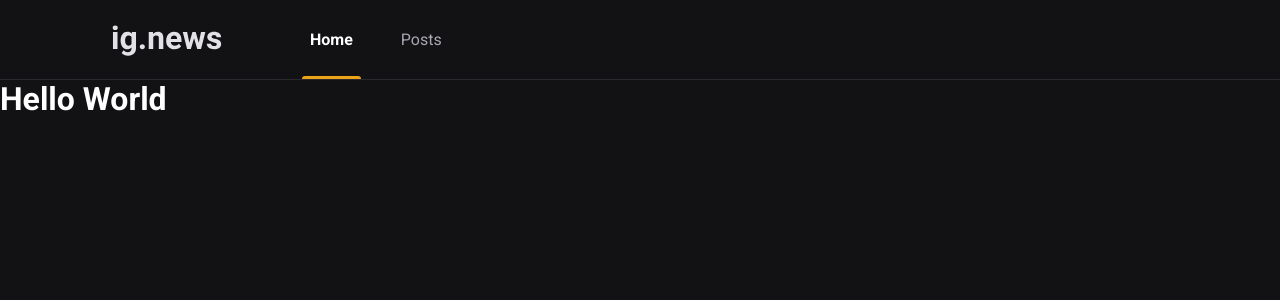
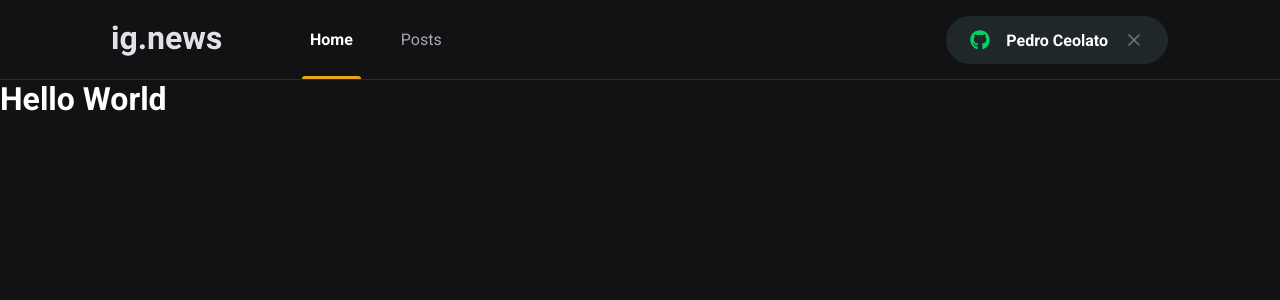
Before and after one commit to pceolato/ig.news, a Next.js app: page / in a window 1280 px wide. Shown: the top 300 px of the page. Built offline with nearby package versions, Linux system fonts and the light colour scheme.

Commit message:
feat: componente SignInButton

```diff
--- a/package.json
+++ b/package.json
@@ -12,6 +12,7 @@
     "next": "12.1.6",
     "react": "18.1.0",
     "react-dom": "18.1.0",
+    "react-icons": "^4.4.0",
     "sass": "^1.52.1"
   },
   "devDependencies": {
--- a/src/components/Header/index.tsx
+++ b/src/components/Header/index.tsx
@@ -1,3 +1,5 @@
+import { SignInButton } from '../SignInButton'
+
 import styles from './styles.module.scss'
 
 export function Header () {
@@ -9,6 +11,8 @@
                     <a className={styles.active}>Home</a>
                     <a>Posts</a>
                 </nav>
+
+                <SignInButton />
             </div>
         </header>
     )
--- a/src/components/Header/styles.module.scss
+++ b/src/components/Header/styles.module.scss
@@ -51,4 +51,8 @@
             }
         }
     }
+
+    button {
+        margin-left: auto;
+    }
 }
--- /dev/null
+++ b/src/components/SignInButton/index.tsx
@@ -0,0 +1,27 @@
+import { FiX } from 'react-icons/fi'
+import { FaGithub } from 'react-icons/fa'
+
+import styles from  './styles.module.scss'
+
+export function SignInButton() {
+    const isUserLoggedIn = true;
+
+    return isUserLoggedIn ? (
+        <button
+            type="button"
+            className={styles.signInButton}
+        >
+            <FaGithub color="#04d361" />
+            Pedro Ceolato
+            <FiX color="#737380" className={styles.closeIcons} />
+        </button>
+    ) : (
+        <button
+            type="button"
+            className={styles.signInButton}
+        >
+            <FaGithub color="#eba417" />
+            Sign in with Github
+        </button>
+    )
+}
--- /dev/null
+++ b/src/components/SignInButton/styles.module.scss
@@ -0,0 +1,33 @@
+.signInButton {
+    height: 3rem;
+    border-radius: 3rem;
+    background: var(--gray-850);
+    border: 0;
+    padding: 0 1.5rem;
+
+    display: flex;
+    align-items: center;
+    justify-content: center;
+
+    color: var(--white);
+    font-weight: bold;
+
+    svg {
+        width: 20px;
+        height: 20px;
+    }
+
+    svg:first-child {
+        margin-right: 1rem;
+    }
+
+    svg.closeIcons {
+        margin-left: 1rem;
+    }
+
+    transition: filter 0.2s;
+
+    &:hover {
+        filter: brightness(0.8);
+    }
+}
--- a/src/styles/global.scss
+++ b/src/styles/global.scss
@@ -10,6 +10,7 @@
     --gray-100: #e1e1e6;
     --gray-300: #a8a8b3;
     --gray-800: #29292e;
+    --gray-850: #1f2729;
     --gray-900: #121214;
 
     --cyan-500: #61dafb;
```
Also changed, not shown: 1 other file (tests, documents, lock files or other folders).
